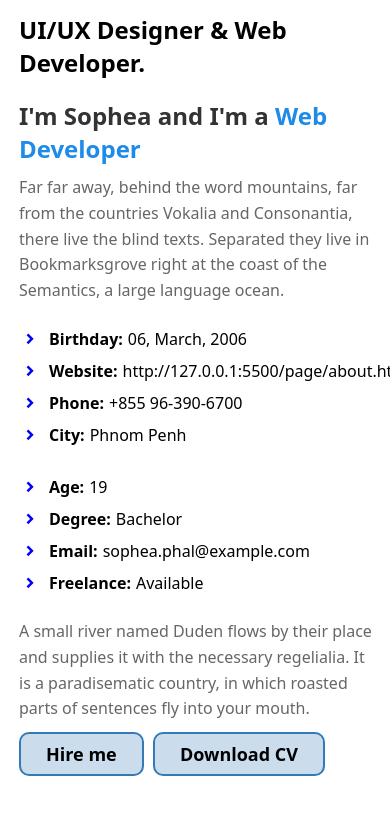
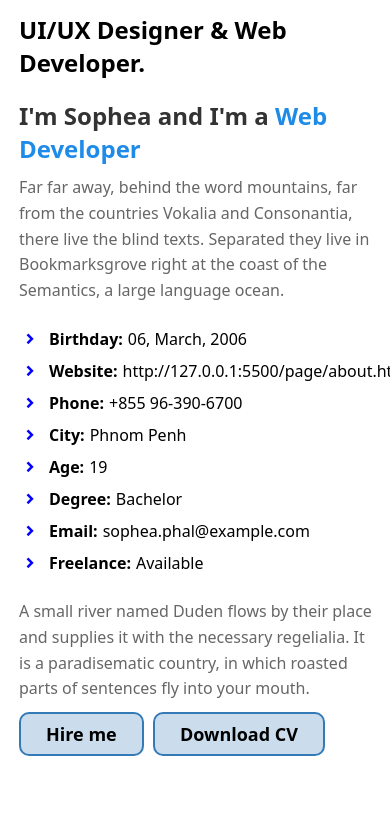
Before and after one commit to sophea06/My-project-web-design, a plain HTML site: page index.html in a window 390 px wide. Shown: the part 1156-1969 px from the top of the page. Drawn offline with nearby package versions, Linux system fonts and the light colour scheme.

Commit message:
style: add style about for info

```diff
--- a/sass/about.scss
+++ b/sass/about.scss
@@ -6,6 +6,7 @@
 }
 
 .about {
+    overflow: hidden;
     .h2-about {
         font-family: serif;
         padding-top: 60px;
@@ -183,6 +184,9 @@
                 }
                 .info{
                     margin-left: 20px;
+                    .info-right{
+                        margin-top: -20px;
+                    }
                 }
                 .btn-about{
                     margin-left: 20px;
```
Also changed, not shown: css/about.css, 1 other file.
